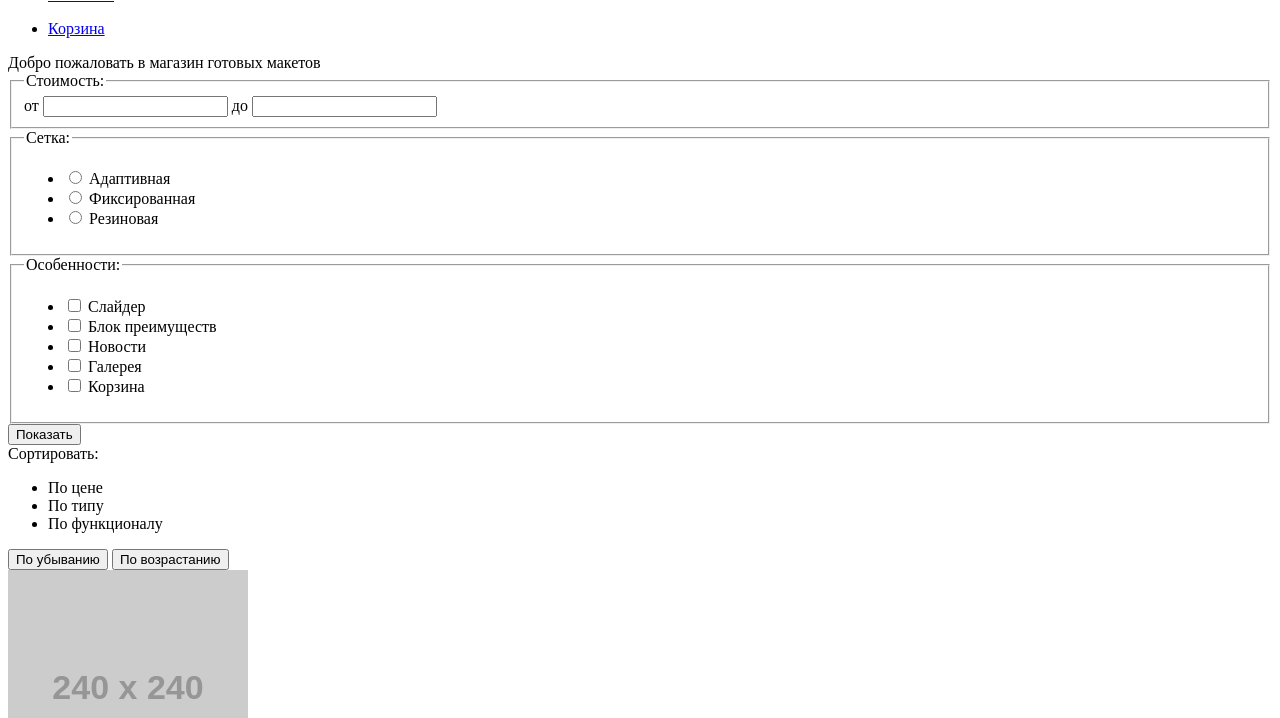
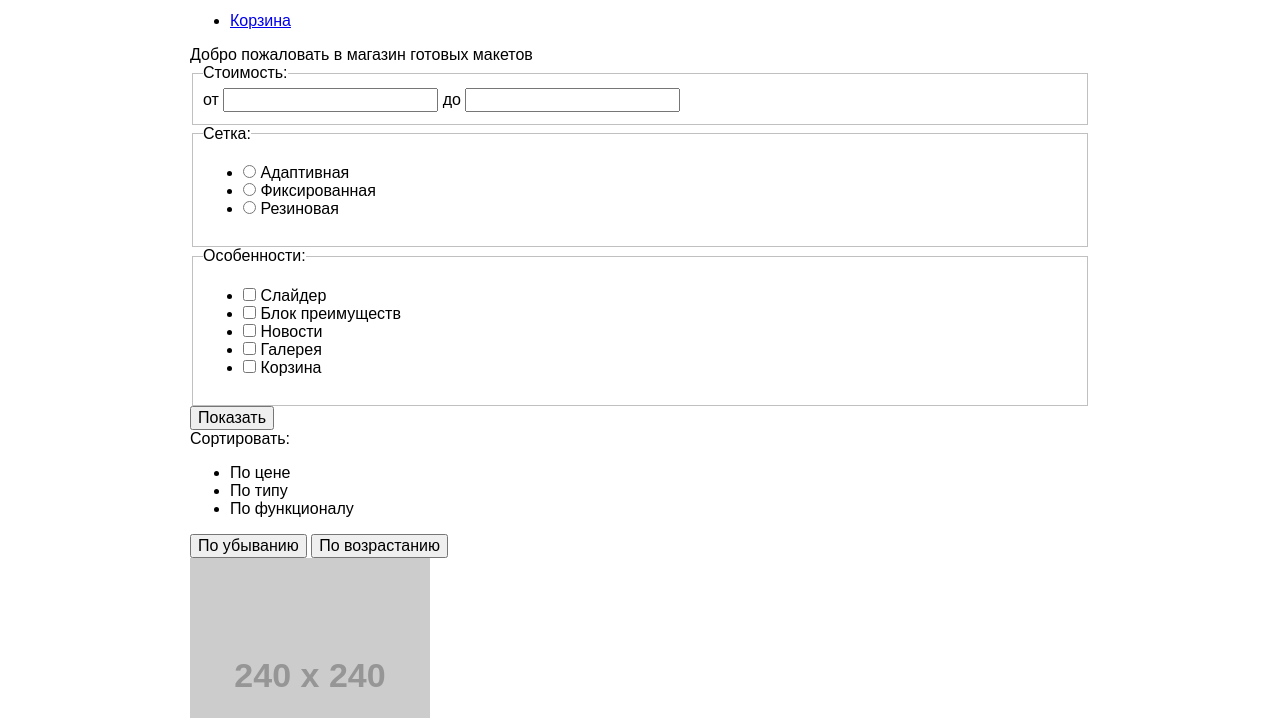
Before and after one commit to eu-tsareva/191033-nerds, a plain HTML site: page catalog.html in a window 1280 px wide. Shown: the part 152-870 px from the top of the page. Drawn offline with Linux system fonts and the light colour scheme; placeholder pictures from the web are drawn by us.

Commit message:
css added and linked

```diff
--- a/catalog.html
+++ b/catalog.html
@@ -2,6 +2,8 @@
 <html lang="ru">
   <head>
     <meta charset="utf-8">
+    <link rel="stylesheet" href="css/normalize.css">
+    <link rel="stylesheet" href="css/styles.css">
     <title>Nerds. Магазин готовых макетов</title>
   </head>
   <body class="inner-page">
--- /dev/null
+++ b/css/styles.css
@@ -0,0 +1,4 @@
+.container {
+  width: 900px;
+  margin: 0 auto;
+}
```
Also changed, not shown: index.html (+2 -0 lines).
